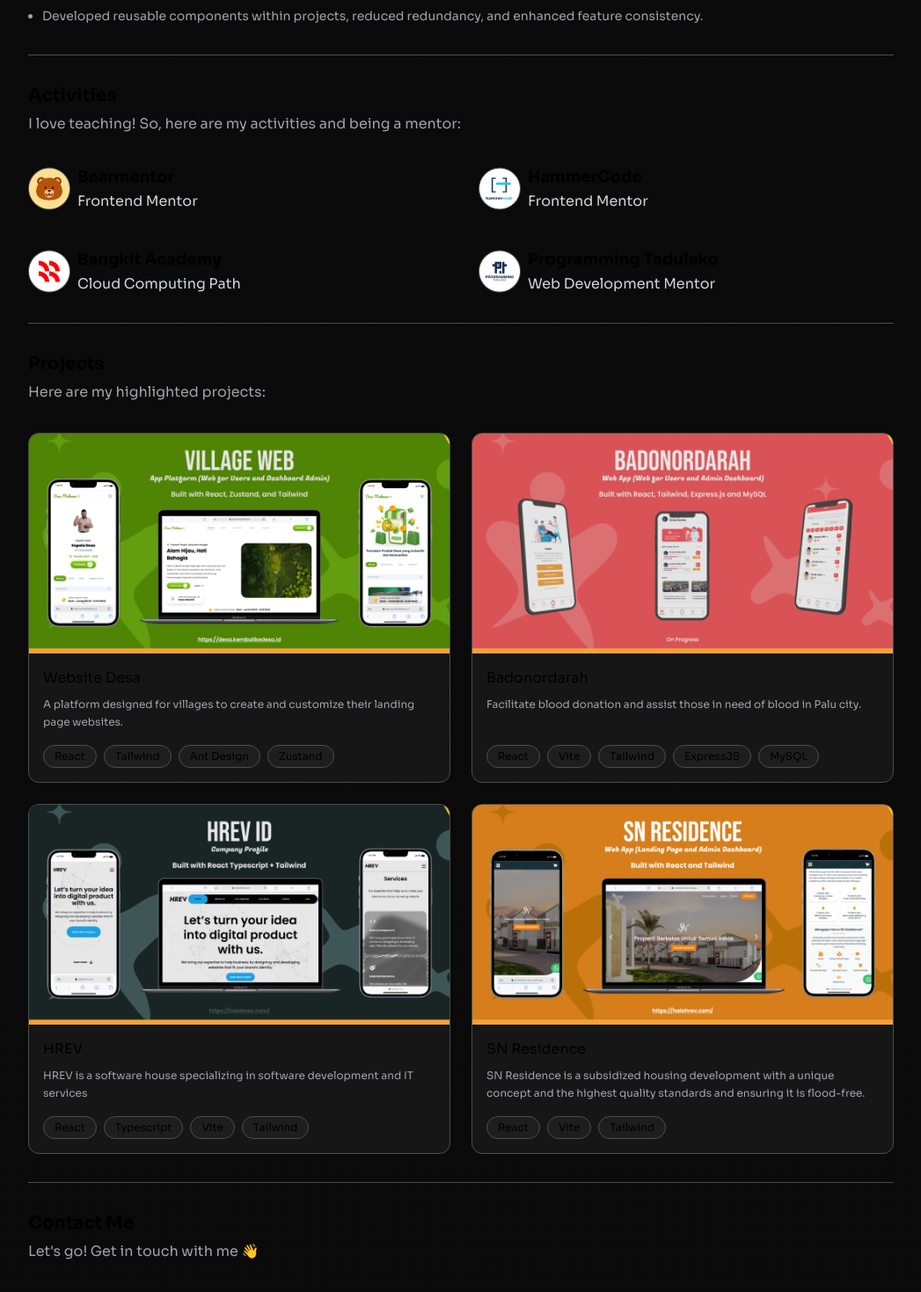
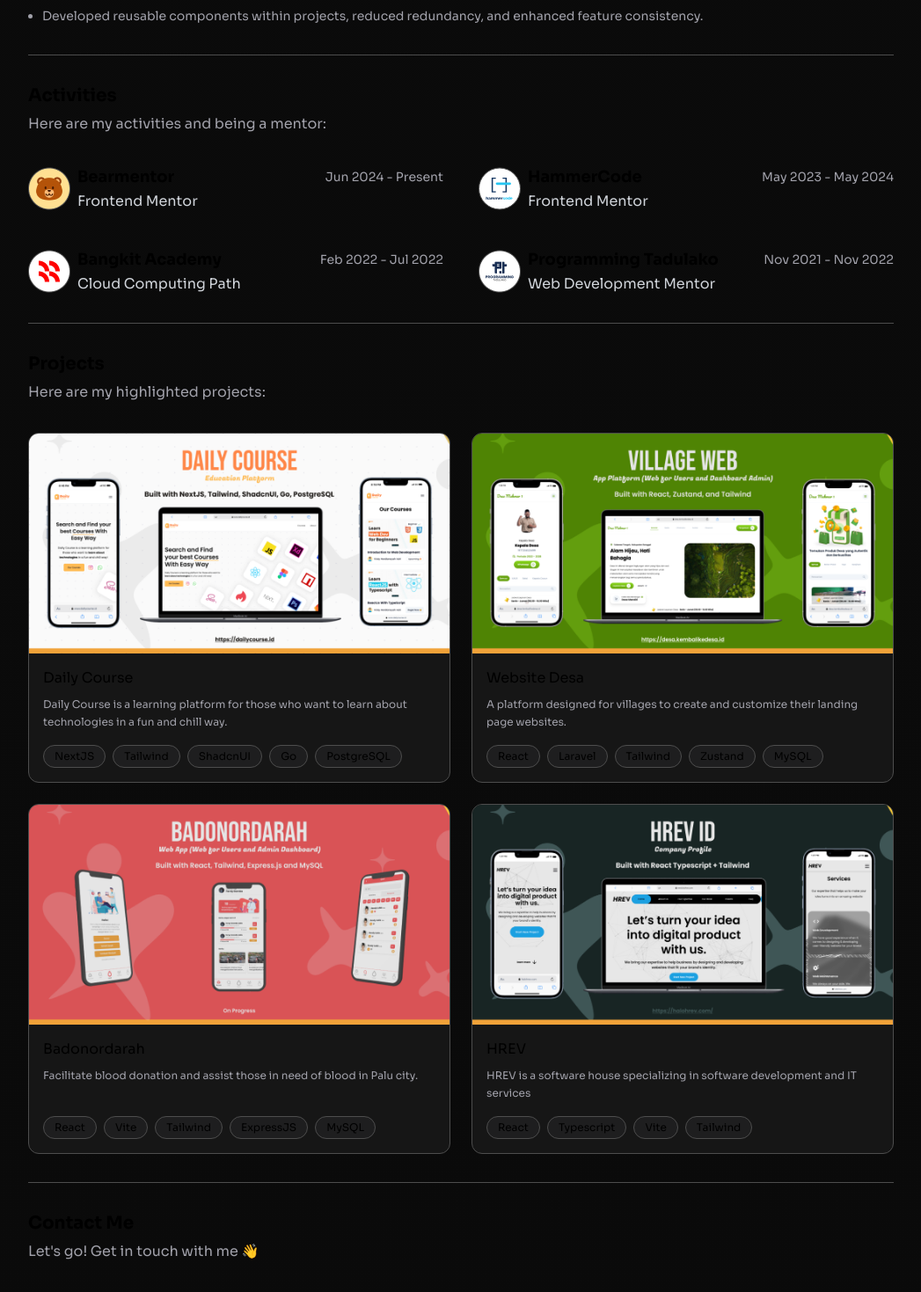
Before and after one commit to vickyadrii/personal-website-2.0, a Next.js app: page / in a window 1280 px wide. Shown: the part 1541-3010 px from the top of the page at 88% size, without its empty margins (116-1163 px from the left). Built offline with nearby package versions, Linux system fonts and the light colour scheme.

Commit message:
chore: add new project on projects section

```diff
--- a/src/constants/constants.ts
+++ b/src/constants/constants.ts
@@ -134,31 +134,39 @@
 export const projects: Project[] = [
   {
     id: 0,
+    thumbnail: "/images/daily-course.png",
+    name: "Daily Course",
+    summary:
+      "Daily Course is a learning platform for those who want to learn about technologies in a fun and chill way.",
+    tech_stacks: ["NextJS", "Tailwind", "ShadcnUI", "Go", "PostgreSQL"],
+  },
+  {
+    id: 1,
     thumbnail: "/images/village-web.png",
     name: "Website Desa",
     summary: "A platform designed for villages to create and customize their landing page websites.",
-    tech_stacks: ["React", "Tailwind", "Ant Design", "Zustand"],
+    tech_stacks: ["React", "Laravel", "Tailwind", "Zustand", "MySQL"],
   },
   {
-    id: 1,
+    id: 2,
     thumbnail: "/images/badonordarah.png",
     name: "Badonordarah",
     summary: "Facilitate blood donation and assist those in need of blood in Palu city.",
     tech_stacks: ["React", "Vite", "Tailwind", "ExpressJS", "MySQL"],
   },
   {
-    id: 2,
+    id: 3,
     thumbnail: "/images/hrev.png",
     name: "HREV",
     summary: "HREV is a software house specializing in software development and IT services",
     tech_stacks: ["React", "Typescript", "Vite", "Tailwind"],
   },
-  {
-    id: 3,
-    thumbnail: "/images/sn-residence.png",
-    name: "SN Residence",
-    summary:
-      "SN Residence is a subsidized housing development with a unique concept and the highest quality standards and ensuring it is flood-free.",
-    tech_stacks: ["React", "Vite", "Tailwind"],
-  },
+  // {
+  //   id: 4,
+  //   thumbnail: "/images/sn-residence.png",
+  //   name: "SN Residence",
+  //   summary:
+  //     "SN Residence is a subsidized housing development with a unique concept and the highest quality standards and ensuring it is flood-free.",
+  //   tech_stacks: ["React", "Vite", "Tailwind"],
+  // },
 ];
--- a/src/features/home/components/activities/activities.tsx
+++ b/src/features/home/components/activities/activities.tsx
@@ -8,10 +8,10 @@
 const Activities = () => {
   return (
     <section id="activities" className="space-y-8 pt-8 border-b border-b-primary-dark-600">
-      <TitleSection title="Activities" description="I love teaching! So, here are my activities and being a mentor:" />
+      <TitleSection title="Activities" description="Here are my activities and being a mentor:" />
 
       <div className="grid lg:grid-cols-2 grid-cols-1 lg:gap-10 gap-4 pb-8">
-        {activities.map(({ id, logo, company_name, title }) => (
+        {activities.map(({ id, logo, company_name, period, title }) => (
           <div key={id} className="space-y-5">
             <div className="flex justify-between gap-2">
               <div className="flex md:items-center gap-2">
@@ -21,7 +21,7 @@
                   <p className="md:text-base text-xs text-gray-300">{title}</p>
                 </div>
               </div>
-              {/* <p className="md:text-sm text-xs text-primary-dark-500 mt-1">{period}</p> */}
+              <p className="md:text-sm text-xs text-primary-dark-500 mt-1">{period}</p>
             </div>
           </div>
         ))}
```
Also changed, not shown: public/assets/images/daily-course.png (added).
